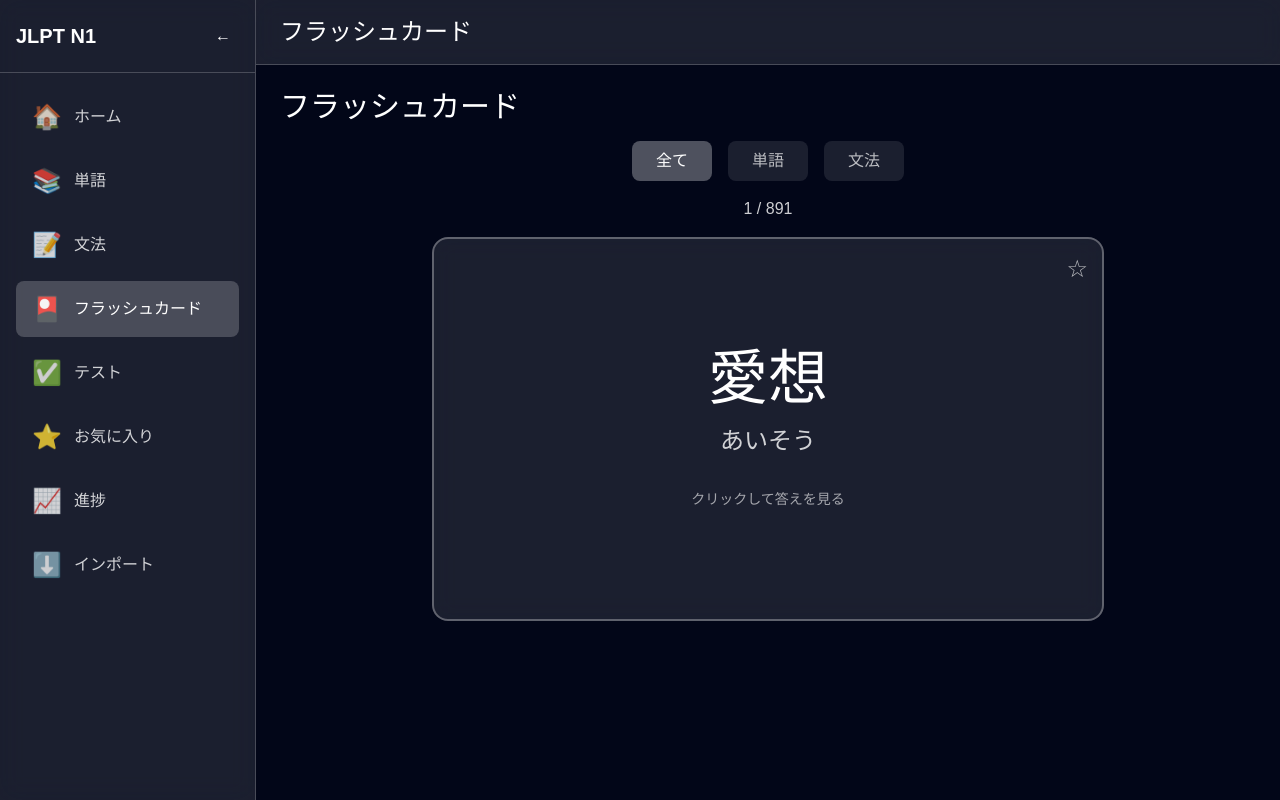
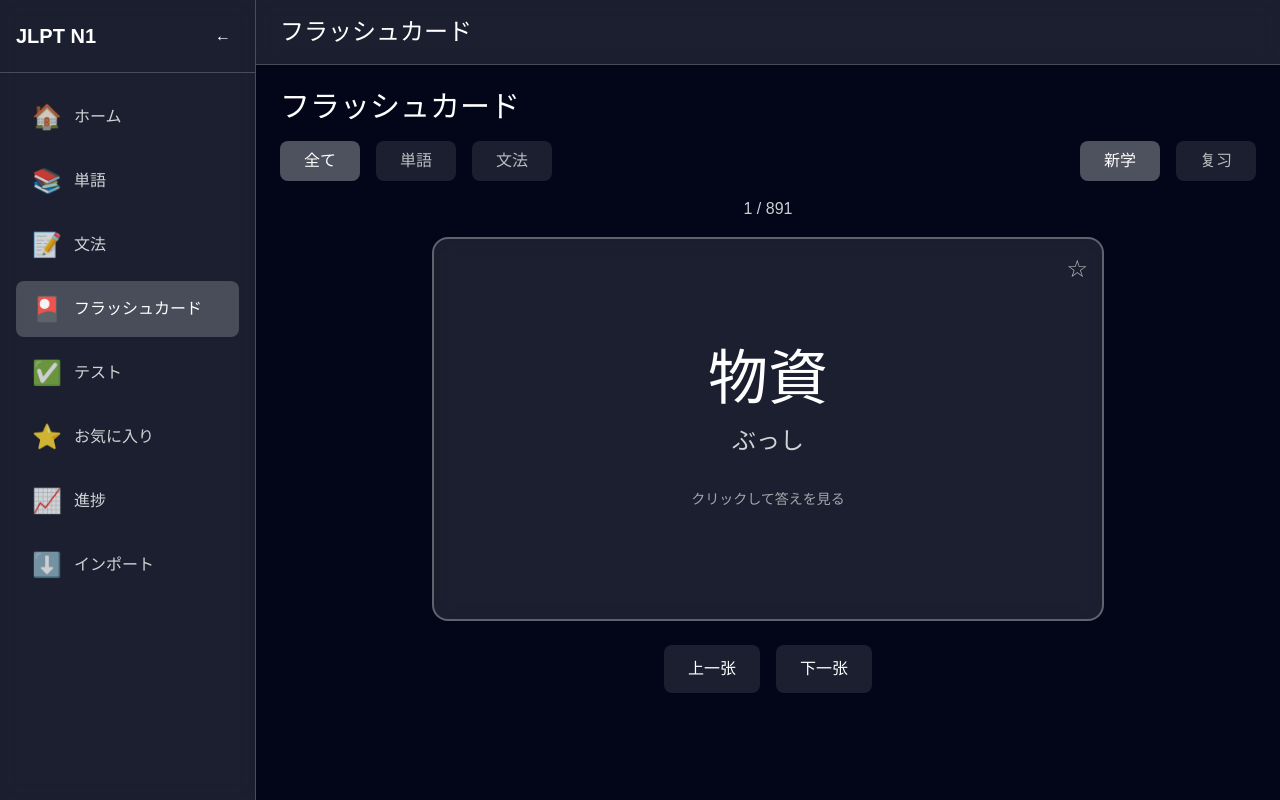
Before and after one commit to weihui-q/Japanese-n1, a React (Vite) app: page /flashcard in a window 1280 px wide. Built offline with nearby package versions, Linux system fonts and the light colour scheme.

Commit message:
增加闪卡学习模式选择

```diff
--- a/src/pages/FlashcardPage.tsx
+++ b/src/pages/FlashcardPage.tsx
@@ -6,11 +6,13 @@ import type { Word, Grammar } from '../types';
 export default function FlashcardPage() {
   const words = useAppStore(state => state.words);
   const grammar = useAppStore(state => state.grammar);
+  const progresses = useAppStore(state => state.progresses);
   const updateProgress = useAppStore(state => state.updateProgress);
 
   const [currentIndex, setCurrentIndex] = useState(0);
   const [isFlipped, setIsFlipped] = useState(false);
   const [studyType, setStudyType] = useState<'all' | 'words' | 'grammar'>('all');
+  const [studyMode, setStudyMode] = useState<'new' | 'review'>('new');
   const [studyItems, setStudyItems] = useState<Array<Word | Grammar>>([]);
   const toggleFavorite = useAppStore(state => state.toggleFavorite);
   const favorites = useAppStore(state => state.favorites);
@@ -23,10 +25,26 @@ export default function FlashcardPage() {
     if (studyType === 'all' || studyType === 'grammar') {
       items = [...items, ...grammar];
     }
-    setStudyItems(items);
+
+    // 根据学习模式过滤项目
+    const filteredItems = items.filter(item => {
+      const progress = progresses.find(p => p.itemId === item.id && p.itemType === ('kanji' in item ? 'word' : 'grammar'));
+      if (studyMode === 'new') {
+        // 新学：从未学习过的项目（没有进度记录或masteryLevel为0）
+        return !progress || progress.masteryLevel === 0;
+      } else {
+        // 复习：已经学习过的项目
+        return progress && progress.masteryLevel > 0;
+      }
+    });
+
+    // 随机排序
+    const shuffledItems = filteredItems.sort(() => Math.random() - 0.5);
+
+    setStudyItems(shuffledItems);
     setCurrentIndex(0);
     setIsFlipped(false);
-  }, [studyType, words, grammar]);
+  }, [studyType, studyMode, words, grammar, progresses]);
 
   const currentItem = studyItems[currentIndex];
   const currentItemType = currentItem ? ('kanji' in currentItem ? 'word' : 'grammar') : 'word';
@@ -52,6 +70,16 @@ export default function FlashcardPage() {
     }, 200);
   };
 
+  const goToPrevious = () => {
+    setIsFlipped(false);
+    setCurrentIndex((prev) => (prev - 1 + studyItems.length) % studyItems.length);
+  };
+
+  const goToNext = () => {
+    setIsFlipped(false);
+    setCurrentIndex((prev) => (prev + 1) % studyItems.length);
+  };
+
   if (studyItems.length === 0) {
     return (
       <div className="text-center text-white py-20">
@@ -64,8 +92,10 @@ export default function FlashcardPage() {
     <div className="space-y-4 h-full overflow-hidden">
       <h1 className="text-3xl font-bold text-white mb-4">フラッシュカード</h1>
 
-      {/* 学習タイプ選択 */}
-      <div className="flex gap-4 justify-center">
+      {/* 学習タイプとモード選択 */}
+      <div className="flex justify-between items-center">
+        {/* 学習タイプ選択（左側） */}
+        <div className="flex gap-4">
           {(['all', 'words', 'grammar'] as const).map((type) => (
             <button
               key={type}
@@ -79,6 +109,24 @@ export default function FlashcardPage() {
               {type === 'all' ? '全て' : type === 'words' ? '単語' : '文法'}
             </button>
           ))}
+        </div>
+
+        {/* 学習モード選択（右側） */}
+        <div className="flex gap-4">
+          {(['new', 'review'] as const).map((mode) => (
+            <button
+              key={mode}
+              onClick={() => setStudyMode(mode)}
+              className={`px-6 py-2 rounded-lg transition-all ${
+                studyMode === mode
+                  ? 'bg-white/30 text-white font-semibold'
+                  : 'bg-white/10 text-white/70 hover:bg-white/20'
+              }`}
+            >
+              {mode === 'new' ? '新学' : '复习'}
+            </button>
+          ))}
+        </div>
       </div>
 
       {/* プログレス */}
@@ -179,6 +227,24 @@ export default function FlashcardPage() {
         </div>
       </div>
 
+      {/* ナビゲーションボタン */}
+      <div className="flex gap-4 justify-center mt-6">
+        <button
+          onClick={goToPrevious}
+          disabled={studyItems.length <= 1}
+          className="bg-white/10 hover:bg-white/20 disabled:bg-white/5 disabled:cursor-not-allowed text-white px-6 py-3 rounded-lg transition-all"
+        >
+          上一张
+        </button>
+        <button
+          onClick={goToNext}
+          disabled={studyItems.length <= 1}
+          className="bg-white/10 hover:bg-white/20 disabled:bg-white/5 disabled:cursor-not-allowed text-white px-6 py-3 rounded-lg transition-all"
+        >
+          下一张
+        </button>
+      </div>
+
       {/* 評価ボタン */}
       {isFlipped && (
         <div className="flex gap-4 justify-center">
```
Lines whose indentation alone changed are shown as unchanged.
